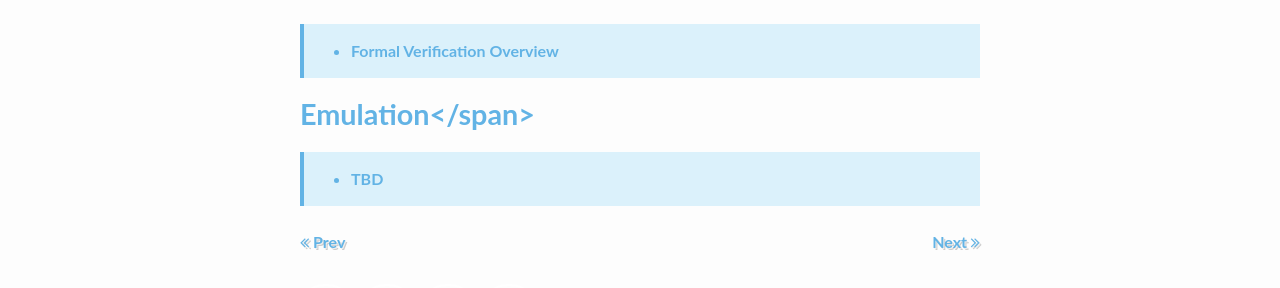
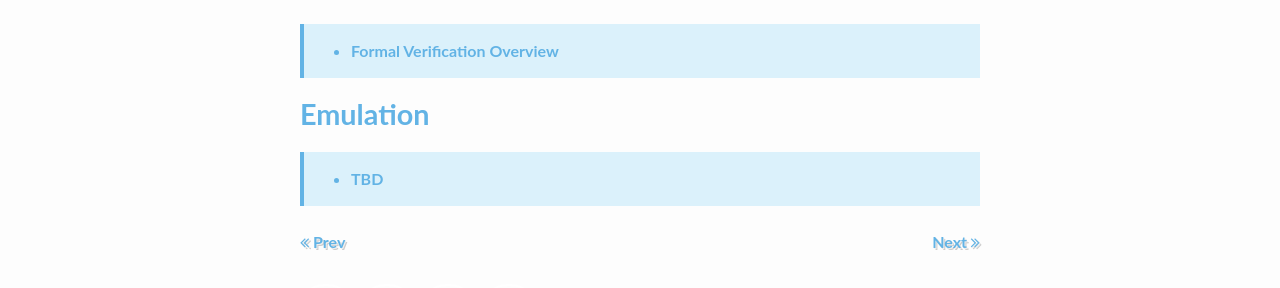
Before and after one commit to troyguo/troyguo.github.io, a Jekyll site: the page built from _posts/2019-11-28-Blog_Catalogue.md, in a window 1280 px wide. Shown: the part 1031-1319 px from the top of the page. Built offline with Jekyll 4.4.1, drawn with Linux system fonts in a browser that asks for light colours; comment, search, counter and statistics services are not loaded; part of the change alters nothing that is shown.

Commit message:
blog: fix emulation typo error

```diff
--- a/_posts/2019-11-28-Blog_Catalogue.md
+++ b/_posts/2019-11-28-Blog_Catalogue.md
@@ -21,6 +21,6 @@ tags:
 
 
 
-## Emulation</span>
+## Emulation
 
 > - [TBD]()
```
